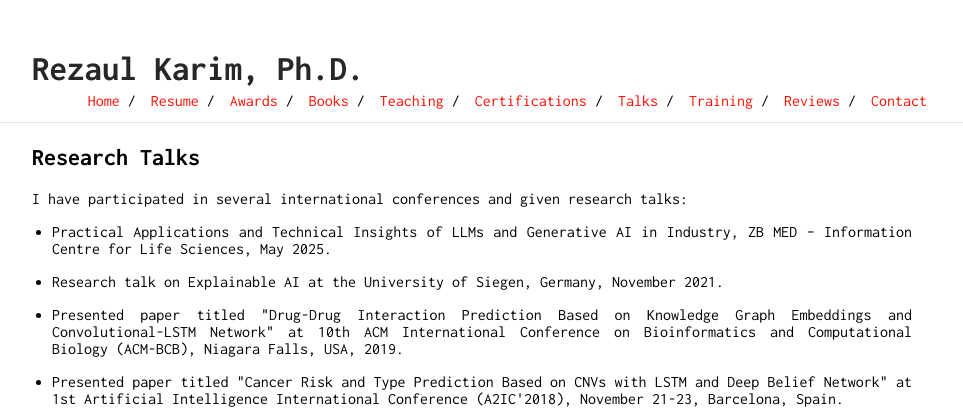
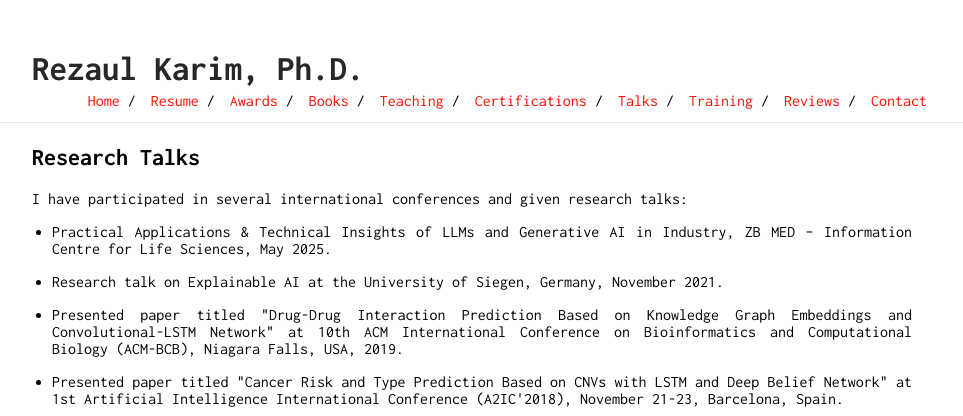
Before and after one commit to rezacsedu/rezacsedu.github.io, a Jekyll site: the page built from talks.md, in a window 1280 px wide. Shown: the top 416 px of the page, without its empty margins (158-1121 px from the left). Built offline with Jekyll 4.4.1, drawn with Linux system fonts in a browser that asks for light colours; our own code applies the rules of GitHub Pages for plain Markdown files.

Commit message:
Update talks.md

```diff
--- a/talks.md
+++ b/talks.md
@@ -1,7 +1,7 @@
 ## Research Talks
 <p style='text-align: justify;'>I have participated in several international conferences and given research talks:</p>
 
-- <p style='text-align: justify;'> Practical Applications and Technical Insights of LLMs and Generative AI in Industry, ZB MED – Information Centre for Life Sciences, May 2025.</p>
+- <p style='text-align: justify;'> Practical Applications & Technical Insights of LLMs and Generative AI in Industry, ZB MED – Information Centre for Life Sciences, May 2025.</p>
 - <p style='text-align: justify;'> Research talk on Explainable AI at the University of Siegen, Germany, November 2021.</p>
 - <p style='text-align: justify;'> Presented paper titled "Drug-Drug Interaction Prediction Based on Knowledge Graph Embeddings and Convolutional-LSTM Network" at 10th ACM International Conference on Bioinformatics and Computational Biology (ACM-BCB), Niagara Falls, USA, 2019.</p>
 - <p style='text-align: justify;'> Presented paper titled "Cancer Risk and Type Prediction Based on CNVs with LSTM and Deep Belief Network" at 1st Artificial Intelligence International Conference (A2IC'2018), November 21-23, Barcelona, Spain.</p>
```
